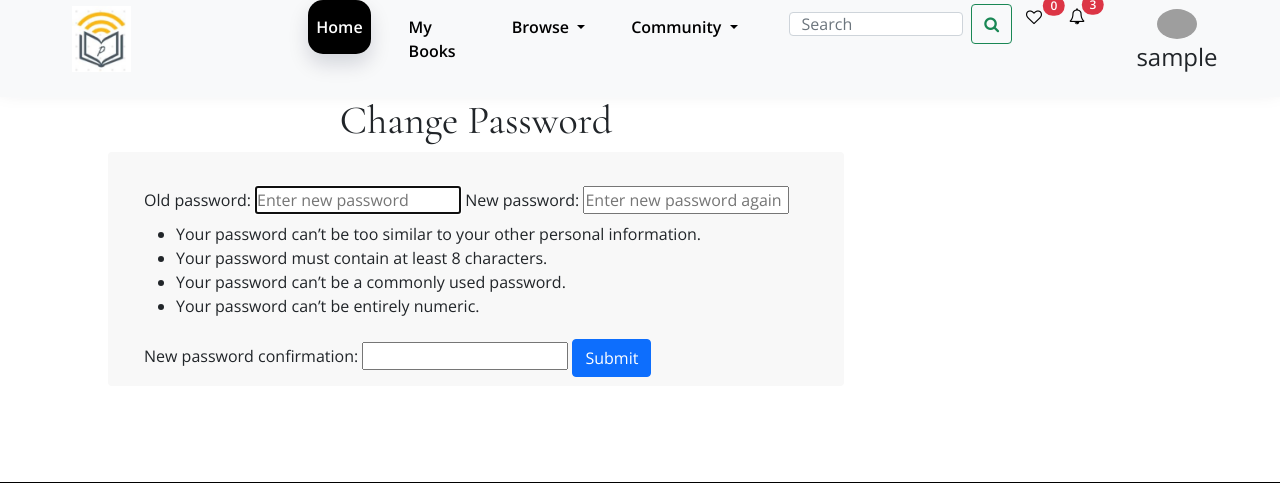
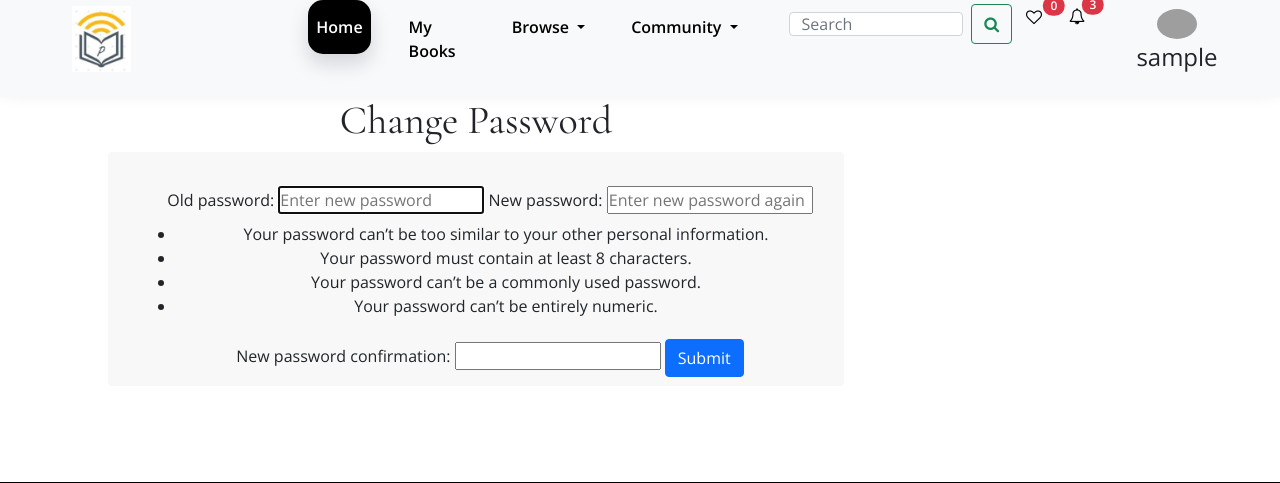
Before and after one commit to Srishti0590/pickabook-final, a Django app: page /accounts/password_change in a window 1280 px wide. Shown: the top 483 px of the page. Run offline with Django 4.2, Linux system fonts and the light colour scheme; the visitor is signed in with stand-in values (Sample User, id 1); some libraries are stand-ins or nearby versions; some web fonts are replaced; grey boxes are pictures that could not be loaded.

Commit message:
password change

```diff
--- a/accounts/templates/accounts/password_change.html
+++ b/accounts/templates/accounts/password_change.html
@@ -6,8 +6,8 @@
 
 {% block main_content %}
 
-<div class="container m-5">
-    <div class="row">
+<div class="container m-5 text-center">
+    <div class="row mt-1">
 
         <div class="col-md-8 offset-md-2 m-5">
 
```
